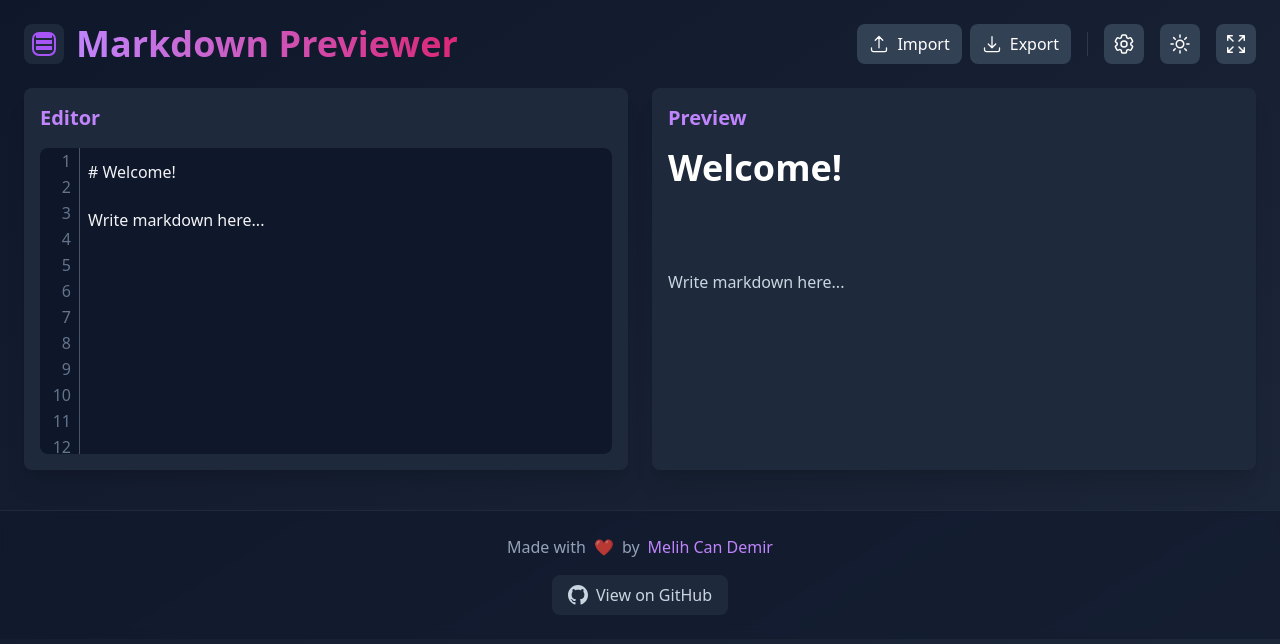
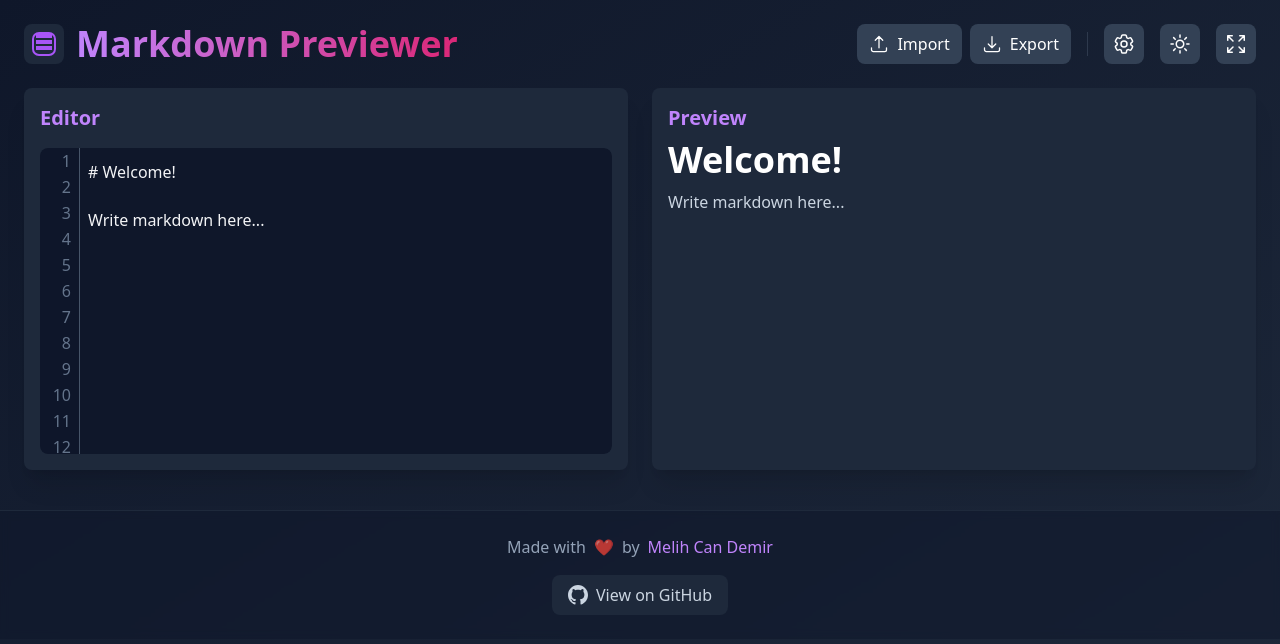
Before and after one commit to melihcanndemir/markdown-previewer, a React (Vite) app: page / in a window 1280 px wide. Shown: the top 644 px of the page. Built offline with nearby package versions, Linux system fonts and the light colour scheme.

Commit message:
refactor(markdown): optimize preview spacing and improve badge alignments
- Reduce unnecessary margins and paddings in markdown preview
- Fix badge alignments to display inline like GitHub
- Add flex layout for elements containing images
- Improve overall spacing consistency

```diff
--- a/src/components/MarkdownPreview.jsx
+++ b/src/components/MarkdownPreview.jsx
@@ -7,42 +7,95 @@ function MarkdownPreview({ markdown, isDark, settings }) {
   return (
     <div
       className={`
-        rounded-lg
+        rounded-lg h-full
         ${isDark ? "bg-slate-800" : "bg-white border border-slate-200"}
-        p-4 shadow-xl
-        // Burada da overflow-auto ekleyebilirsin, istersen
+        p-4 shadow-xl flex flex-col
       `}
     >
       <h2
         className={`
-          text-xl font-semibold mb-4
+          text-xl font-semibold mb-2
           ${isDark ? "text-purple-400" : "text-purple-600"}
+          flex-shrink-0
         `}
       >
         Preview
       </h2>
 
-      {/* İçerik kapsayıcısı */}
       <div
         className={`
           prose
           max-w-none
+          flex-grow
+          overflow-auto
           ${isDark ? "prose-invert" : ""}
           ${PREVIEW_STYLES[settings.previewStyle]}
-          whitespace-pre-wrap
-          // İçerik uzayabilsin, kaydırılabilsin
-          overflow-auto
+          [&>*:first-child]:mt-0
+          [&>*:last-child]:mb-0
+          [&_p]:my-1
+          [&_h1]:mt-3 [&_h1]:mb-2
+          [&_h2]:mt-2 [&_h2]:mb-1
+          [&_h3]:mt-2 [&_h3]:mb-1
+          [&_ul]:my-1
+          [&_ol]:my-1
+          [&_li]:my-0
+          [&_pre]:my-2
+          [&_blockquote]:my-2
+          [&_table]:my-2
+          [&_hr]:my-2
+          [&_dl]:my-1
+          [&_p_img]:my-2
+          prose-headings:pb-0
+          prose-p:mb-1
+          prose-li:mt-0 prose-li:mb-0
+          prose-blockquote:my-2
+          prose-hr:my-2
+          prose-table:my-2
+          prose-pre:my-2
+          prose-code:my-0
+          [&_p:has(img)]:inline-flex
+          [&_p:has(img)]:gap-2
+          [&_p:has(img)]:flex-wrap
         `}
         style={{
           fontSize: FONT_SIZES[settings.fontSize],
-          // Çok büyük içeriklerde kısmen ekrana sığması için maxHeight kullanabilirsin
-          // maxHeight: "80vh"
         }}
       >
         <ReactMarkdown
           remarkPlugins={[remarkGfm]}
           components={{
-            // Kod bloklarına özel bir render ekliyoruz
+            // Başlıklar için özel bileşen
+            h1: ({ node, ...props }) => (
+              <h1 className="mt-3 mb-2" {...props} />
+            ),
+            h2: ({ node, ...props }) => (
+              <h2 className="mt-2 mb-1" {...props} />
+            ),
+            h3: ({ node, ...props }) => (
+              <h3 className="mt-2 mb-1" {...props} />
+            ),
+            // Paragraflar için özel bileşen
+            p: ({ node, children, ...props }) => {
+              // Eğer içerisinde img varsa
+              const hasImage = node?.children?.some(child => child.type === 'image');
+              return (
+                <p className={`my-1 ${hasImage ? 'inline-flex gap-2 flex-wrap' : ''}`} {...props}>
+                  {children}
+                </p>
+              );
+            },
+            // Listeler için özel bileşen
+            ul: ({ node, ...props }) => (
+              <ul className="my-1" {...props} />
+            ),
+            ol: ({ node, ...props }) => (
+              <ol className="my-1" {...props} />
+            ),
+            // Liste öğeleri için özel bileşen
+            li: ({ node, ...props }) => (
+              <li className="my-0" {...props} />
+            ),
+            // Kod blokları için özel bileşen
             code({ inline, className, children, ...props }) {
               return inline ? (
                 <code
@@ -53,19 +106,25 @@ function MarkdownPreview({ markdown, isDark, settings }) {
                 </code>
               ) : (
                 <pre
-                  className={`
-                    bg-slate-700
-                    text-slate-100
-                    p-3
-                    rounded-md
-                    overflow-auto
-                  `}
+                  className="bg-slate-700 text-slate-100 p-3 rounded-md overflow-auto my-2"
                   {...props}
                 >
                   <code className="whitespace-pre">{children}</code>
                 </pre>
               );
             },
+            // Alıntılar için özel bileşen
+            blockquote: ({ node, ...props }) => (
+              <blockquote className="my-2" {...props} />
+            ),
+            // Tablolar için özel bileşen
+            table: ({ node, ...props }) => (
+              <table className="my-2" {...props} />
+            ),
+            // Yatay çizgi için özel bileşen
+            hr: ({ node, ...props }) => (
+              <hr className="my-2" {...props} />
+            ),
           }}
         >
           {markdown}
```
Also changed, not shown: screenshots/dark-mode.png, screenshots/light-mode.png.
